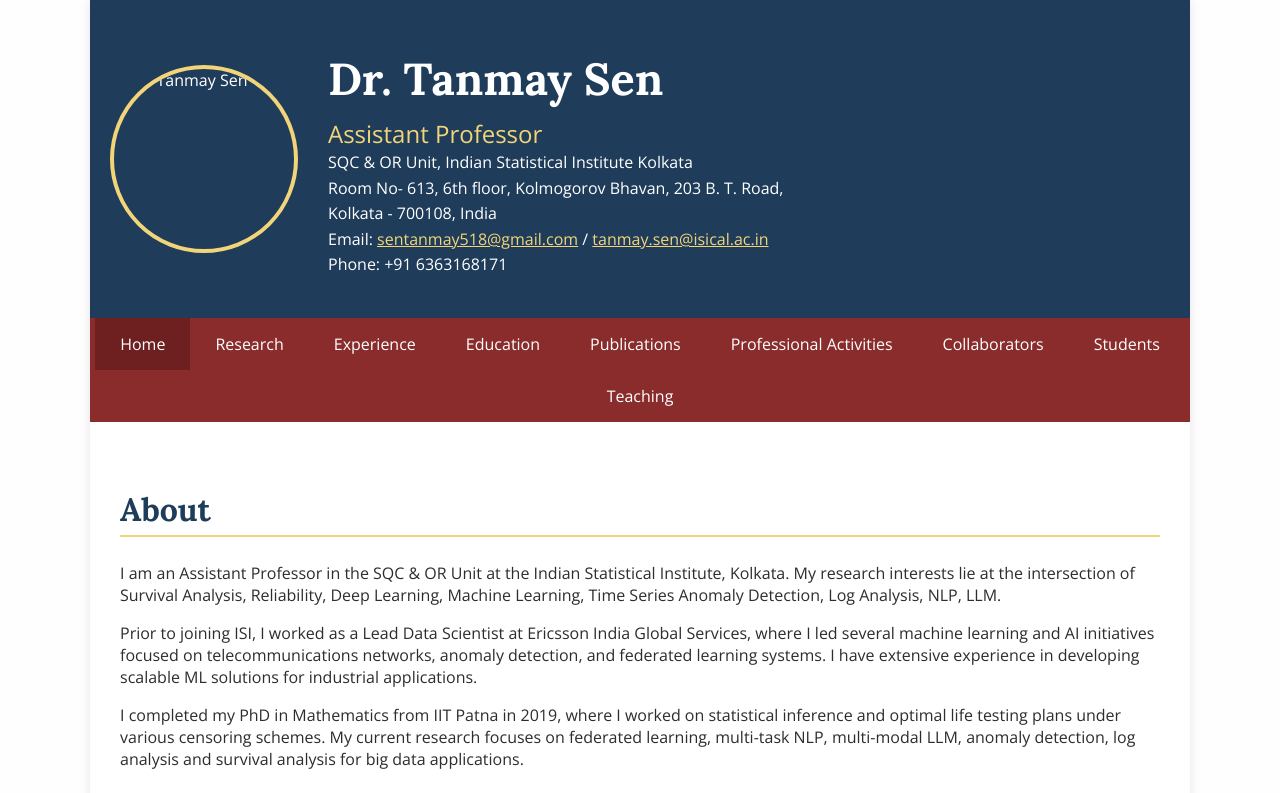
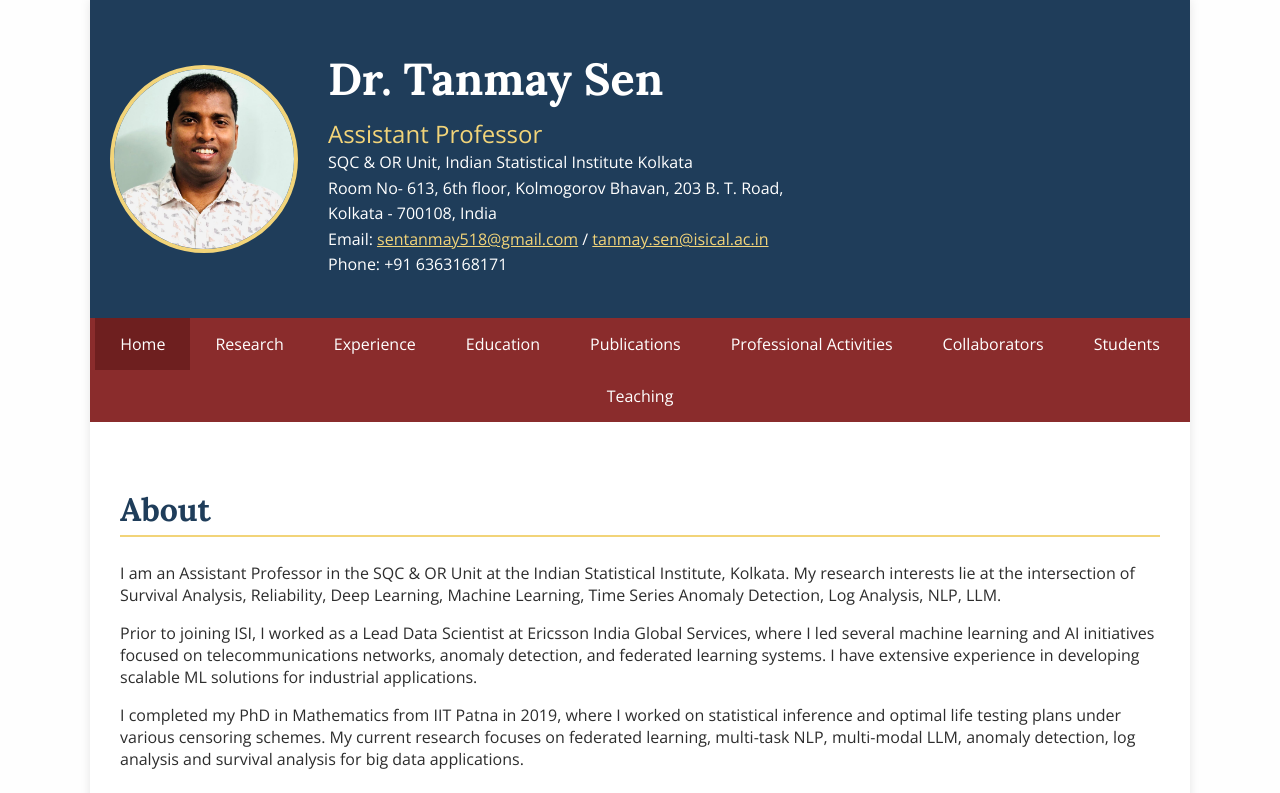
Before and after one commit to tanmri/tanmri.github.io, a plain HTML site: page index.html in a window 1280 px wide. Shown: the top 793 px of the page. Drawn offline with nearby package versions, Linux system fonts and the light colour scheme; grey boxes are pictures that could not be loaded.

Commit message:
Update index.html

```diff
--- a/index.html
+++ b/index.html
@@ -221,7 +221,7 @@
 <body>
   <div class="container">
     <header class="header">
-      <img src="tanmay-new.jpeg" alt="Dr. Tanmay Sen">
+      <img src="tanmay_new.jpeg" alt="Dr. Tanmay Sen">
       <div class="header-content">
         <h1>Dr. Tanmay Sen</h1>
         <div class="title">Assistant Professor</div>
```
